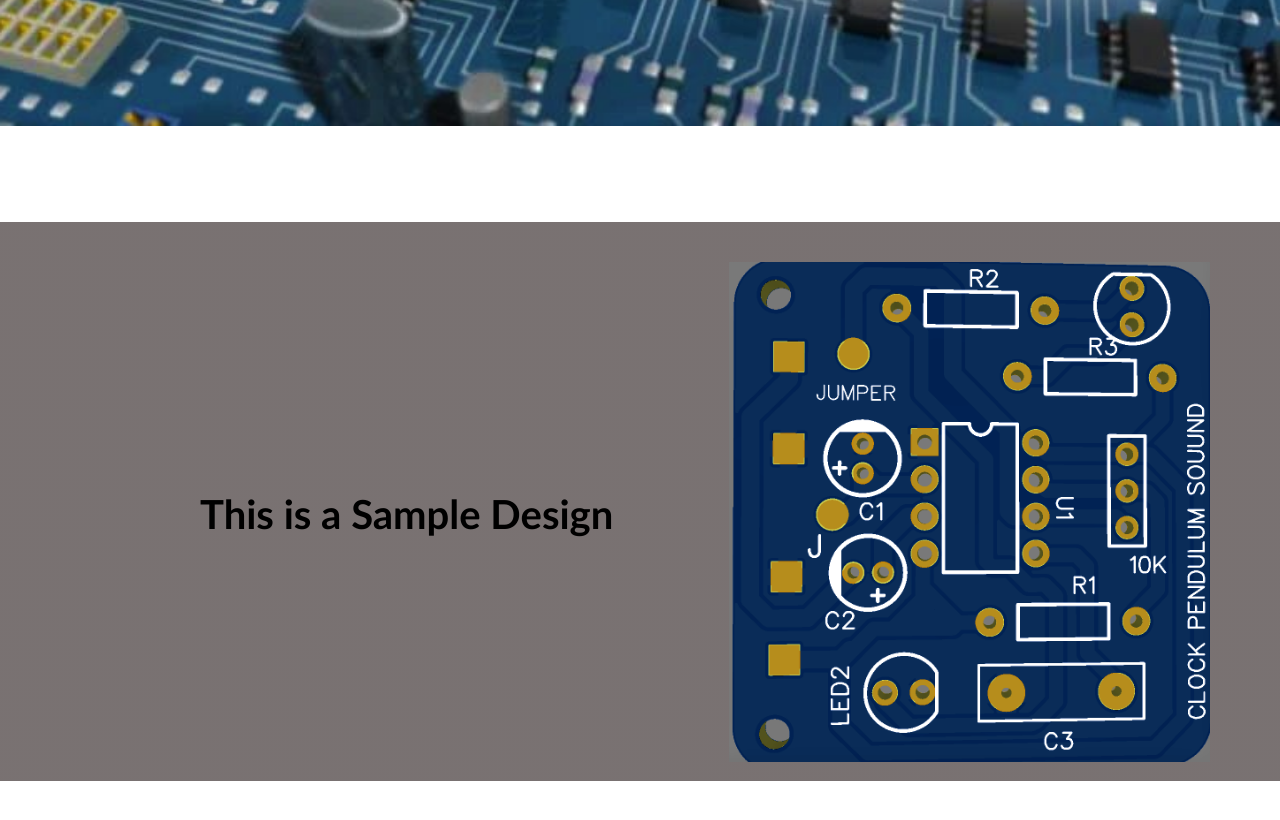
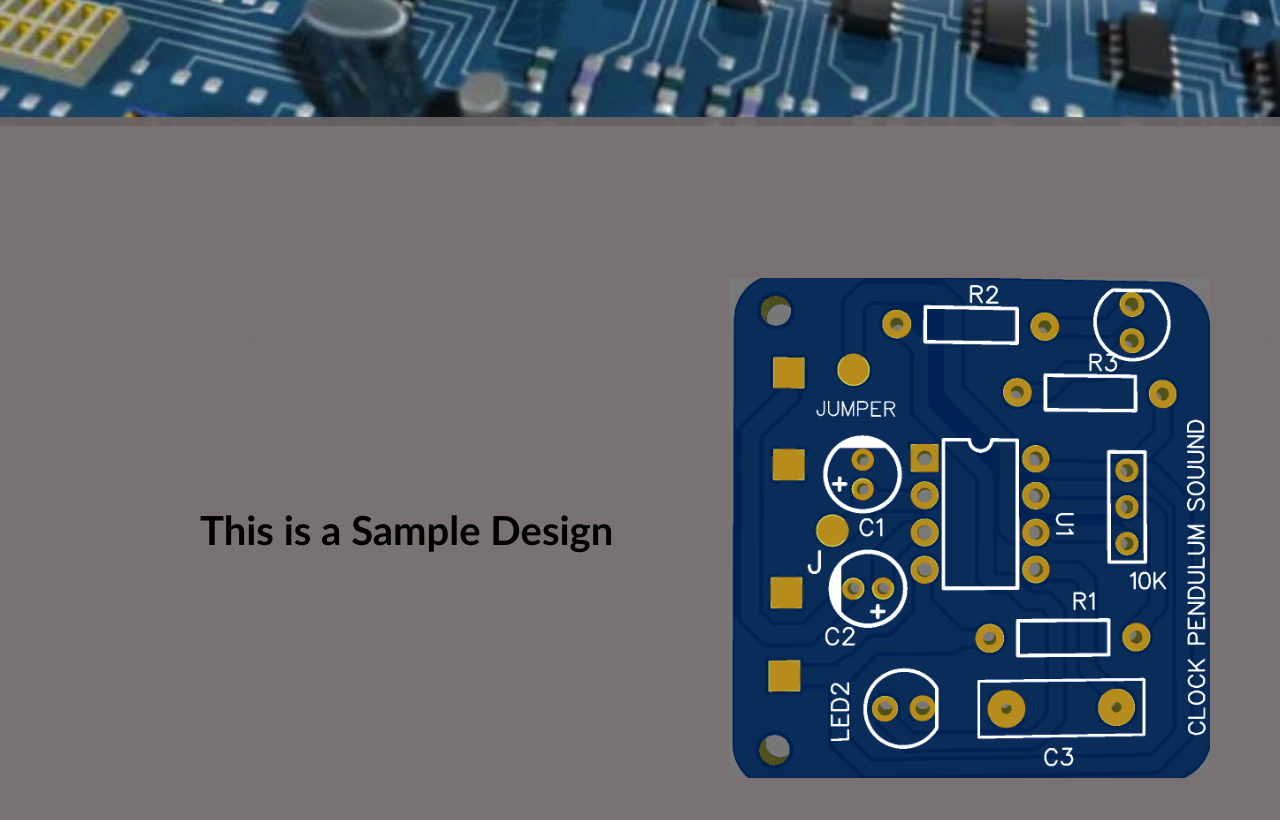
Before and after one commit to arslanmustaf/APCB397, a plain HTML site: page index.html in a window 1280 px wide. Shown: the part 674-1494 px from the top of the page. Before the commit the page ends 1455 px from the top, so only its background shows below. Drawn offline with Linux system fonts and the light colour scheme.

Commit message:
nitial commit

```diff
--- a/web style.css
+++ b/web style.css
@@ -139,14 +139,12 @@ h1 {
 
 
 .container{
-    margin-top: 175px;
+    margin-top: 70px;
     padding-top: 25px;
     background-image:linear-gradient(rgba(109, 101, 101, 0.918),rgba(109, 101, 101, 0.918));
-    width: 100%;
     height: 100vh;
     display: flex;
     width: 100%;
-    height: auto;
     justify-content: space-between;
     align-items: center;
     padding-left: 200px;
```
